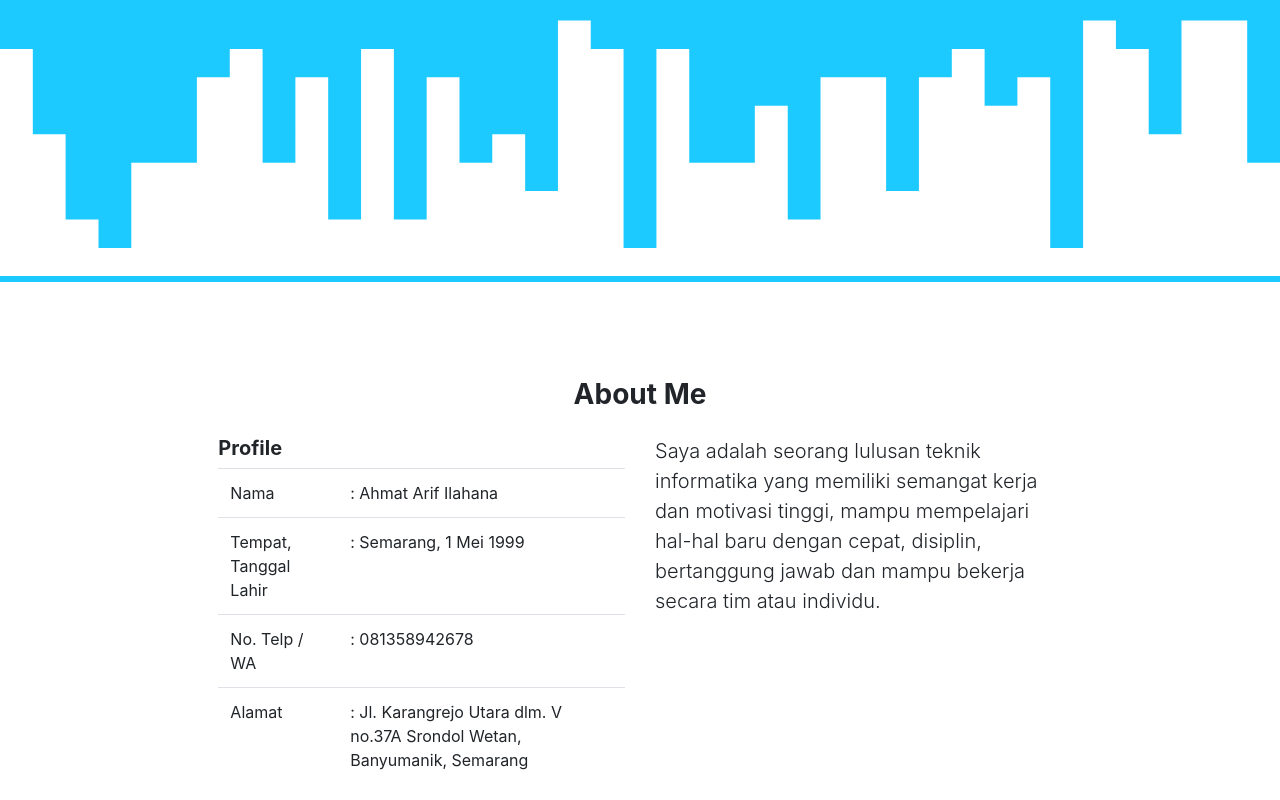
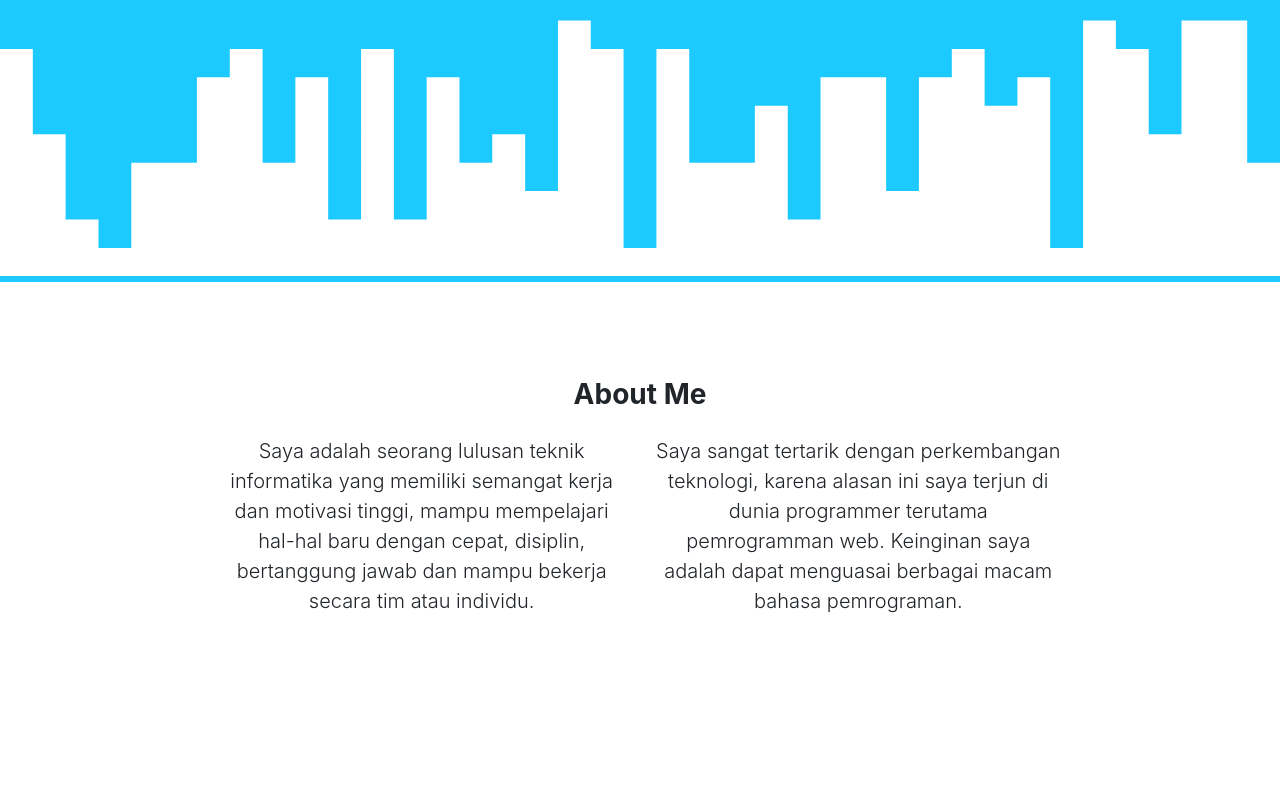
Before and after one commit to ahmadilahana/myPortfolio, a Vue app in the folder frontend/: page / in a window 1280 px wide. Shown: the part 356-1156 px from the top of the page. After the commit the page ends 988 px from the top, so only its background shows below. Built offline with nearby package versions, Linux system fonts and the light colour scheme.

Commit message:
update about

```diff
--- a/frontend/src/views/client/home.vue
+++ b/frontend/src/views/client/home.vue
@@ -18,30 +18,12 @@
         </div>
         <div class="row justify-content-center mt-3">
             <div class="col-md-4">
-                <h5 class="font-weight-bold">Profile</h5>
-                <table class="table table-borderless">
-                    <tr>
-                        <td>Nama</td>
-                        <td>: Ahmat Arif Ilahana</td>
-                    </tr>
-                    <tr>
-                        <td>Tempat, Tanggal Lahir</td>
-                        <td>: Semarang, 1 Mei 1999</td>
-                    </tr>
-                    <tr>
-                        <td>No. Telp / WA</td>
-                        <td>: 081358942678</td>
-                    </tr>
-                    <tr>
-                        <td>Alamat</td>
-                        <td>: Jl. Karangrejo Utara dlm. V no.37A Srondol Wetan, Banyumanik, Semarang</td>
-                    </tr>
-                </table>
+                <p class="lead text-center">Saya adalah seorang lulusan teknik informatika yang memiliki semangat kerja dan motivasi
+tinggi, mampu mempelajari hal-hal baru dengan cepat, disiplin, bertanggung jawab dan mampu
+bekerja secara tim atau individu.</p>
             </div>
             <div class="col-md-4">
-                <p class="lead">Saya adalah seorang lulusan teknik informatika yang memiliki semangat kerja dan motivasi
-tinggi, mampu mempelajari hal-hal baru dengan cepat, disiplin, bertanggung jawab dan mampu
-bekerja secara tim atau individu.</p>
+                <p class="lead text-center">Saya sangat tertarik dengan perkembangan teknologi, karena alasan ini saya terjun di dunia programmer terutama pemrogramman web. Keinginan saya adalah dapat menguasai berbagai macam bahasa pemrograman.</p>
             </div>
         </div>
     </div>
```
